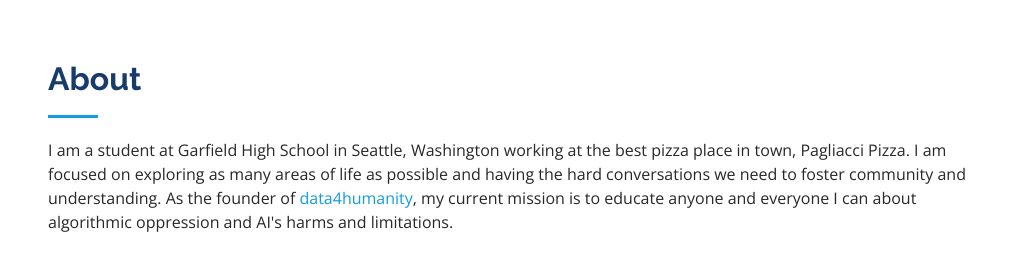
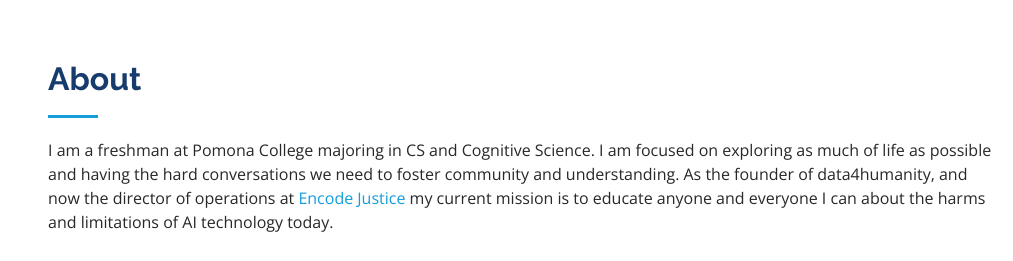
Before and after one commit to ezrafd/Portfolio-Website, a plain HTML site: page index.html in a window 1280 px wide. Shown: the part 800-1061 px from the top of the page, without its empty margins (267-1280 px from the left). Drawn offline with nearby package versions, Linux system fonts and the light colour scheme.

Commit message:
Update intro

```diff
--- a/index.html
+++ b/index.html
@@ -86,10 +86,10 @@
 
         <div class="section-title">
           <h2>About</h2>
-          <p>I am a student at Garfield High School in Seattle, Washington working at the best pizza place in town, Pagliacci Pizza.
-            I am focused on exploring as many areas of life as possible and having the hard conversations we need to foster community and understanding.
-            As the founder of <a href='https://www.data4humanity.org/'>data4humanity</a>, my current mission is to educate anyone and everyone I
-            can about algorithmic oppression and AI's harms and limitations.</p>
+          <p>I am a freshman at Pomona College majoring in CS and Cognitive Science. I am focused on exploring
+        as much of life as possible and having the hard conversations we need to foster community and understanding.
+        As the founder of data4humanity, and now the director of operations at <a href="encodejustice.org">Encode Justice</a> my current mission is to
+        educate anyone and everyone I can about the harms and limitations of AI technology today.</p>
         </div>
 
         <div class="row">
```
